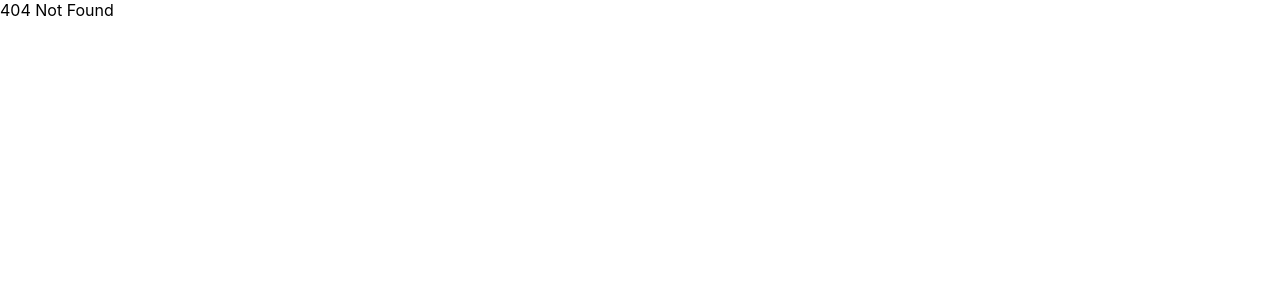
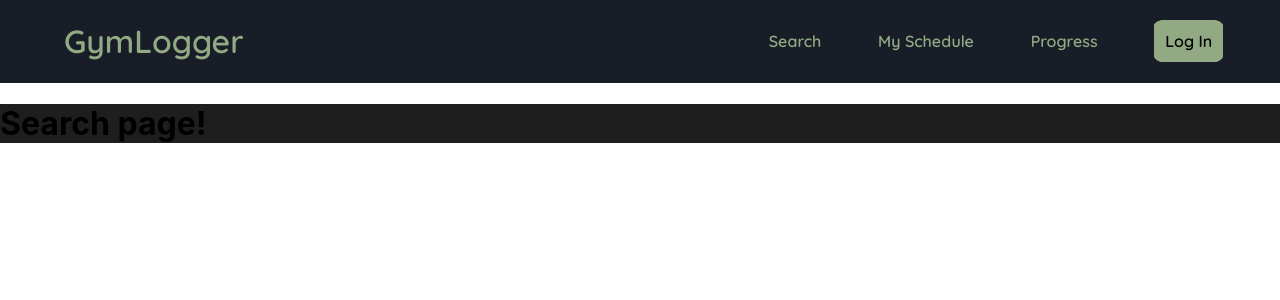
Before and after one commit to JordyVeermeer/gymlogger, a React (Create React App) app in the folder gymlogger-react/: page /search in a window 1280 px wide. Before the commit this address had no page. Shown: the top 300 px of the page. Built offline with nearby package versions, Linux system fonts and the light colour scheme.

Commit message:
start search page

```diff
--- a/gymlogger-react/src/components/Root.jsx
+++ b/gymlogger-react/src/components/Root.jsx
@@ -1,9 +1,12 @@
 import Navbar from "./navbar/Navbar";
+import { Outlet } from "react-router-dom";
+import './root.css';
 
 export default function Root() {
     return (
-        <div>
+        <div className="layout">
             <Navbar />
+            <Outlet />
         </div>
     );
 }
--- a/gymlogger-react/src/components/navbar/Navbar.jsx
+++ b/gymlogger-react/src/components/navbar/Navbar.jsx
@@ -15,7 +15,7 @@ export default function Navbar() {
     return (
         <div className="navbar">
             <div className='navLeft'>
-                <h1>GymLogger</h1>
+                <Link to="/"><h1>GymLogger</h1></Link>
             </div>
             <div className='navRight'>
                 <ul>
--- a/gymlogger-react/src/components/navbar/navbar.css
+++ b/gymlogger-react/src/components/navbar/navbar.css
@@ -1,7 +1,10 @@
+@import url('https://fonts.googleapis.com/css2?family=Quicksand:wght@600&display=swap');
+
 .navbar {
     background-color: #181D27;
     color: #92AA83;
     display: flex;
+    font-family: 'Quicksand', sans-serif;
 }
 
 .navLeft {
--- /dev/null
+++ b/gymlogger-react/src/components/root.css
@@ -0,0 +1,3 @@
+.layout {
+    height: 100%;
+}
--- /dev/null
+++ b/gymlogger-react/src/components/searchpage/Searchpage.jsx
@@ -0,0 +1,13 @@
+import { useEffect } from "react";
+import './searchpage.css';
+
+export default function SearchPage() {
+
+    useEffect(() => {
+        console.log("Search page gerendered!");
+    });
+
+    return <div className="searchpage">
+        <h1>Search page!</h1>
+    </div>;
+}
--- /dev/null
+++ b/gymlogger-react/src/components/searchpage/searchpage.css
@@ -0,0 +1,5 @@
+
+.searchpage {
+    background-color: #1E1E1E;
+    height: 100%;
+}
```
Also changed, not shown: gymlogger-react/src/App.js (+7 -0 lines).
